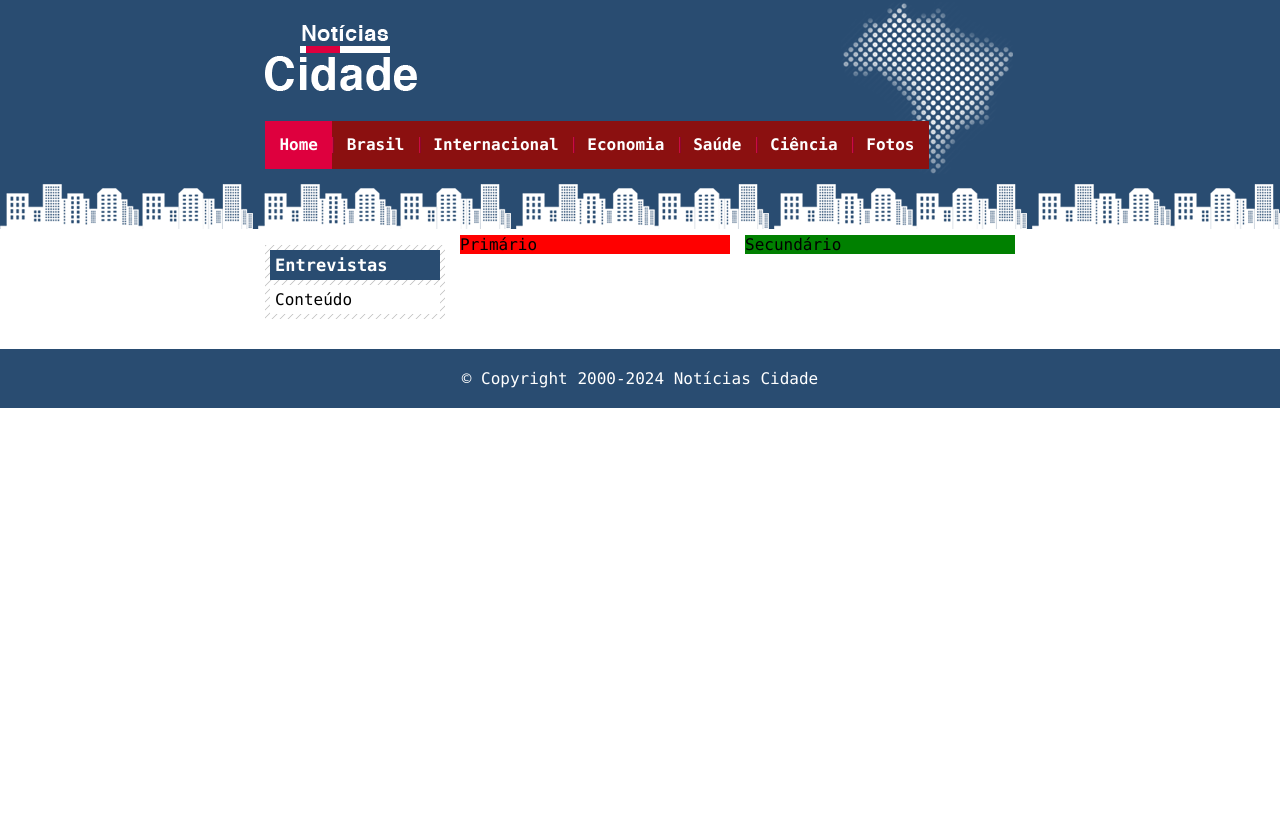
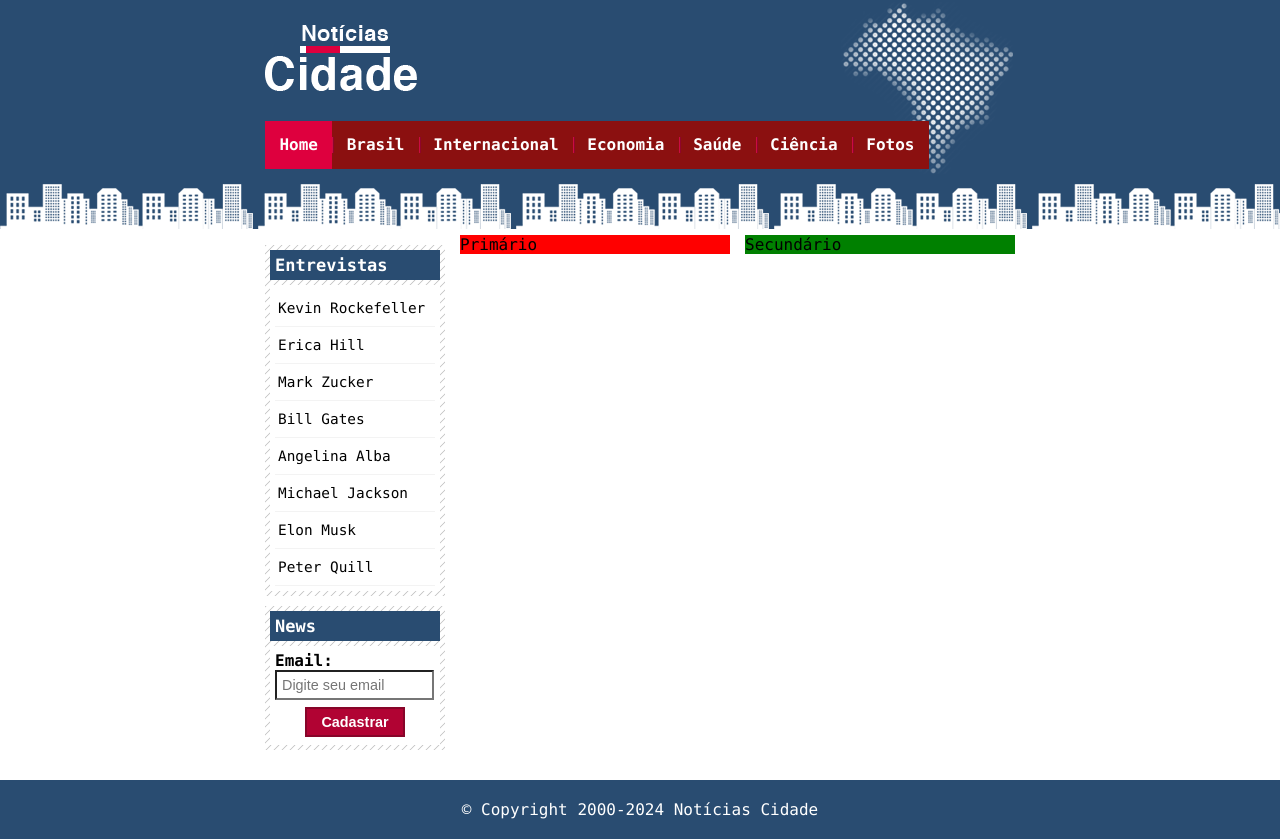
Before and after one commit to kevinazevedo/site-noticias-html, a plain HTML site: page src/index.html in a window 1280 px wide. Before the commit the page ends 800 px from the top, so only its background shows below. Drawn offline with Linux system fonts and the light colour scheme.

Commit message:
Barra lateral

```diff
--- a/src/css/style.css
+++ b/src/css/style.css
@@ -130,6 +130,47 @@ h2 {
     margin-top: 5px;
 }
 
+/* Formatar menus laterais */
+#lateral ul a {
+    font-size: 0.9em;
+    padding: 3px;
+    display: block;
+    line-height: 30px;
+    color: black;
+    text-decoration: none;
+    border-bottom: 1px solid #f3f3f3;
+}
+
+#lateral ul a:hover {
+    background: #f9f9f9 url(../img/marcador.png) no-repeat left center;
+    padding-left: 22px;
+    color: #ff0000;
+    font-weight: bold;
+}
+
+/* Formatando formulários */
+label {
+    font-weight: bold;
+    display: block;
+    cursor: pointer;
+}
+
+input {
+    padding: 5px;
+    width: 145px;
+    font-size: 0.9em;
+    background-color: white;
+}
+
+input.submit {
+    width: 100px;
+    color: white;
+    background-color: #b10333;
+    border: 2px solid #870529;
+    margin: 7px 30px 3px 30px;
+    font-weight: bold;
+}
+
 /* Rodape */
 #container-rodape {
     background: #294c71;
--- a/src/index.html
+++ b/src/index.html
@@ -36,14 +36,36 @@
 
                 <!-- Início lateral -->
                 <div id="lateral">
-
                     <div class="caixa">
                         <h2>Entrevistas</h2>
                         <div class="caixa-conteudo">
-                            Conteúdo
+                            <ul>
+                                <li><a href="">Kevin Rockefeller</a></li>
+                                <li><a href="">Erica Hill</a></li>
+                                <li><a href="">Mark Zucker</a></li>
+                                <li><a href="">Bill Gates</a></li>
+                                <li><a href="">Angelina Alba</a></li>
+                                <li><a href="">Michael Jackson</a></li>
+                                <li><a href="">Elon Musk</a></li>
+                                <li><a href="">Peter Quill</a></li>
+                            </ul>
                         </div>
                     </div>
 
+                    <div class="caixa">
+                        <h2>News</h2>
+                        <div class="caixa-conteudo">
+                            <form>
+                                <div>
+                                    <label for="email">Email:</label>
+                                    <input type="text" name="email" id="email" placeholder="Digite seu email">
+                                </div>
+                                <div>
+                                    <input class="submit" type="submit" value="Cadastrar">
+                                </div>
+                            </form>
+                        </div>
+                    </div>
                 </div>
                 <!-- Fim lateral -->
 
```
